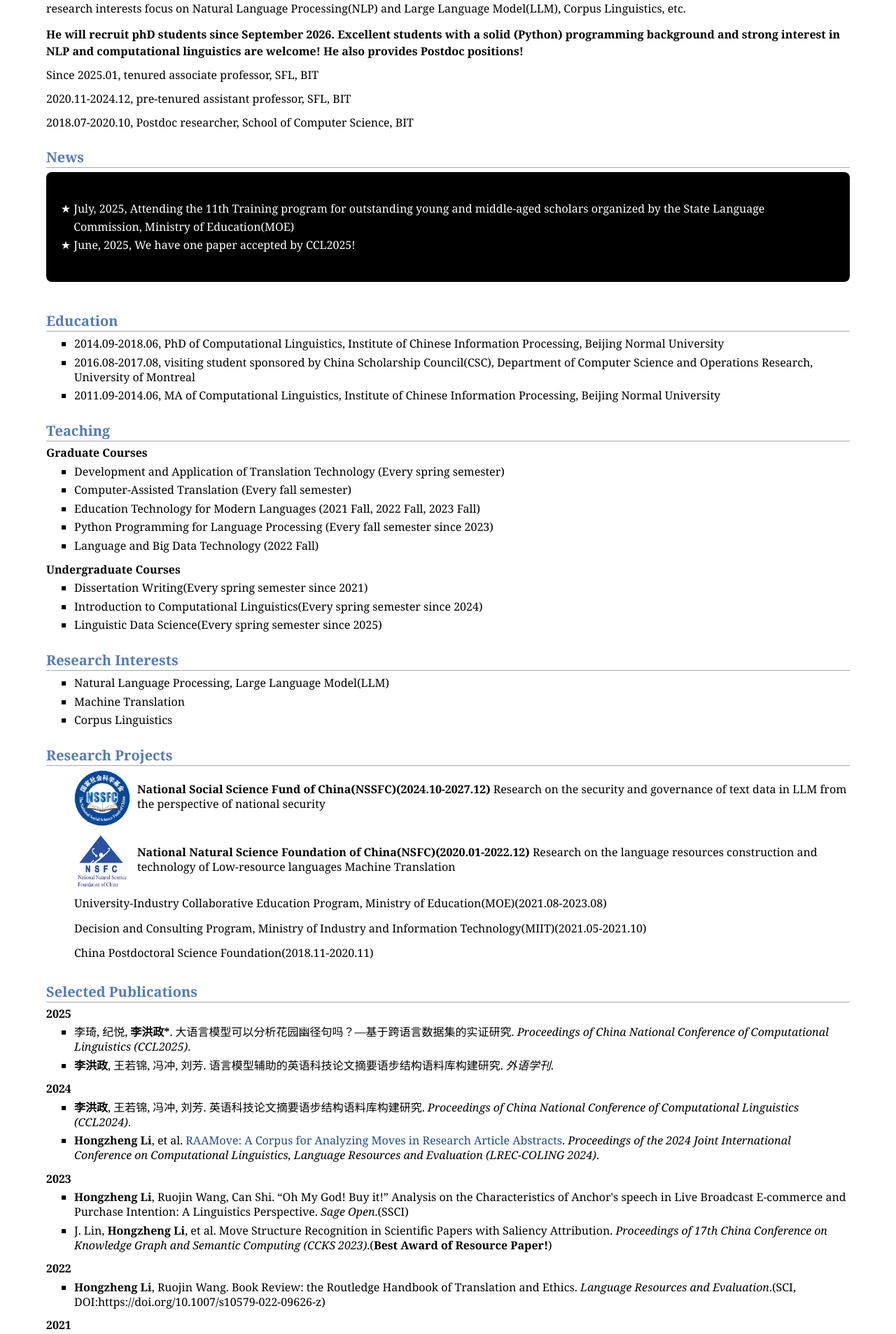
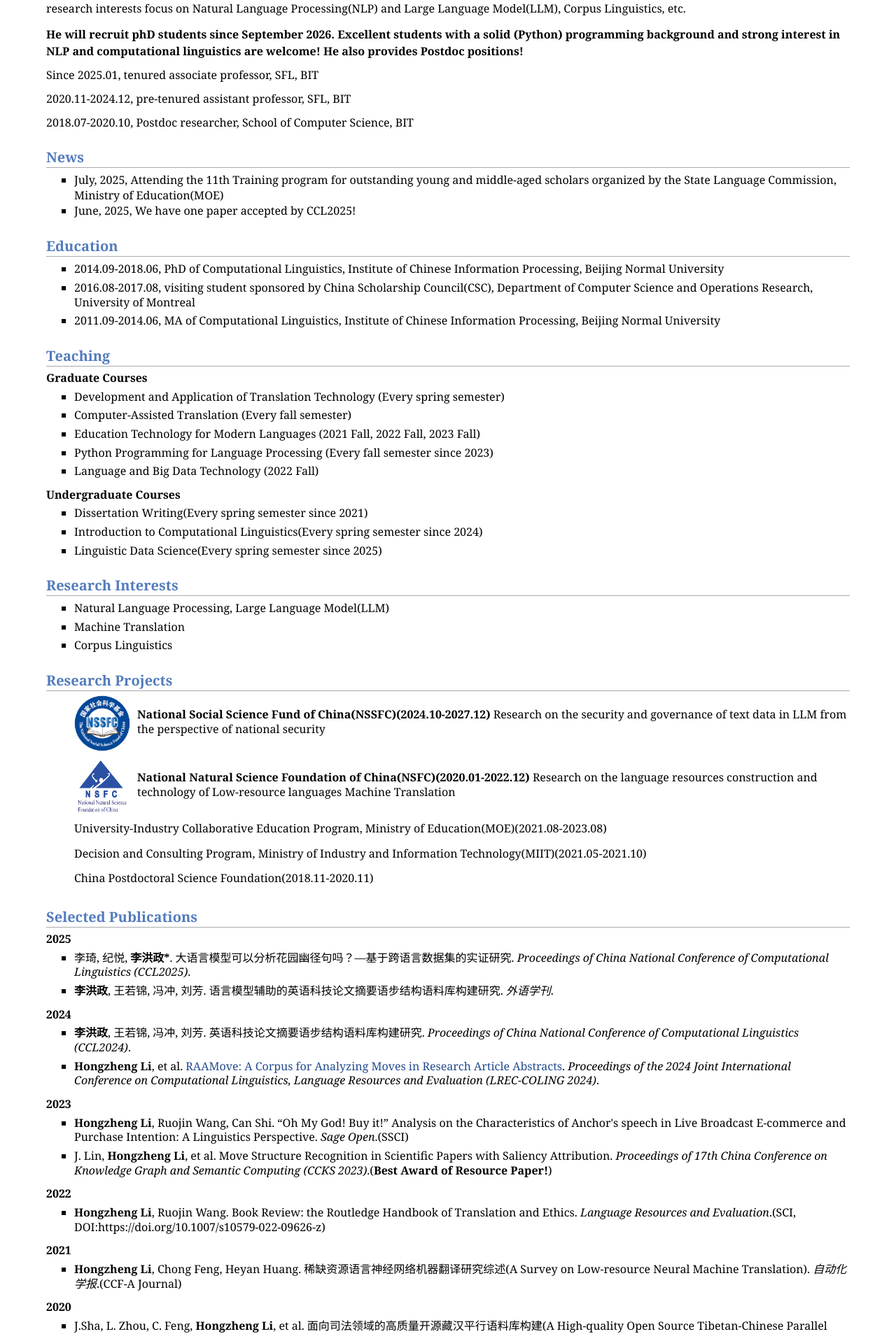
Before and after one commit to lihongzheng-nlp/lihongzheng-nlp.github.io, a Jekyll site: the page index.html, which Jekyll copies as it is, in a window 1280 px wide. Shown: the part 634-2541 px from the top of the page at 70% size. Built offline with Jekyll 4.4.1, drawn with Linux system fonts in a browser that asks for light colours.

Commit message:
Update index.html

```diff
--- a/index.html
+++ b/index.html
@@ -14,39 +14,6 @@
     .project-item img {
       margin-right: 10px;
     }
-/* News 区块排版 */
-.news-section {
-  position: relative;
-  padding: 40px 20px;
-  background:#000;          /* 深色底衬托星空 */
-  color:#fff;
-  overflow:hidden;
-  border-radius:8px;
-  margin-bottom:30px;
-}
-.news-list {
-  list-style-type:"★ ";
-  font-size:1rem;
-  line-height:1.6;
-  margin:0;
-  padding-left:1.2em;
-}
-
-/* 星星样式 */
-.star {
-  position:absolute;
-  width:2px; height:2px;
-  background:#fff;
-  border-radius:50%;
-  opacity:0;
-  animation:starFall linear infinite;
-}
-
-@keyframes starFall{
-  0%   {transform:translateY(-100vh) scale(0);  opacity:0;}
-  10%  {opacity:.9;}
-  100% {transform:translateY(100vh)  scale(.8); opacity:0;}
-}
 </style>
 <title></title>
 </head>
```
